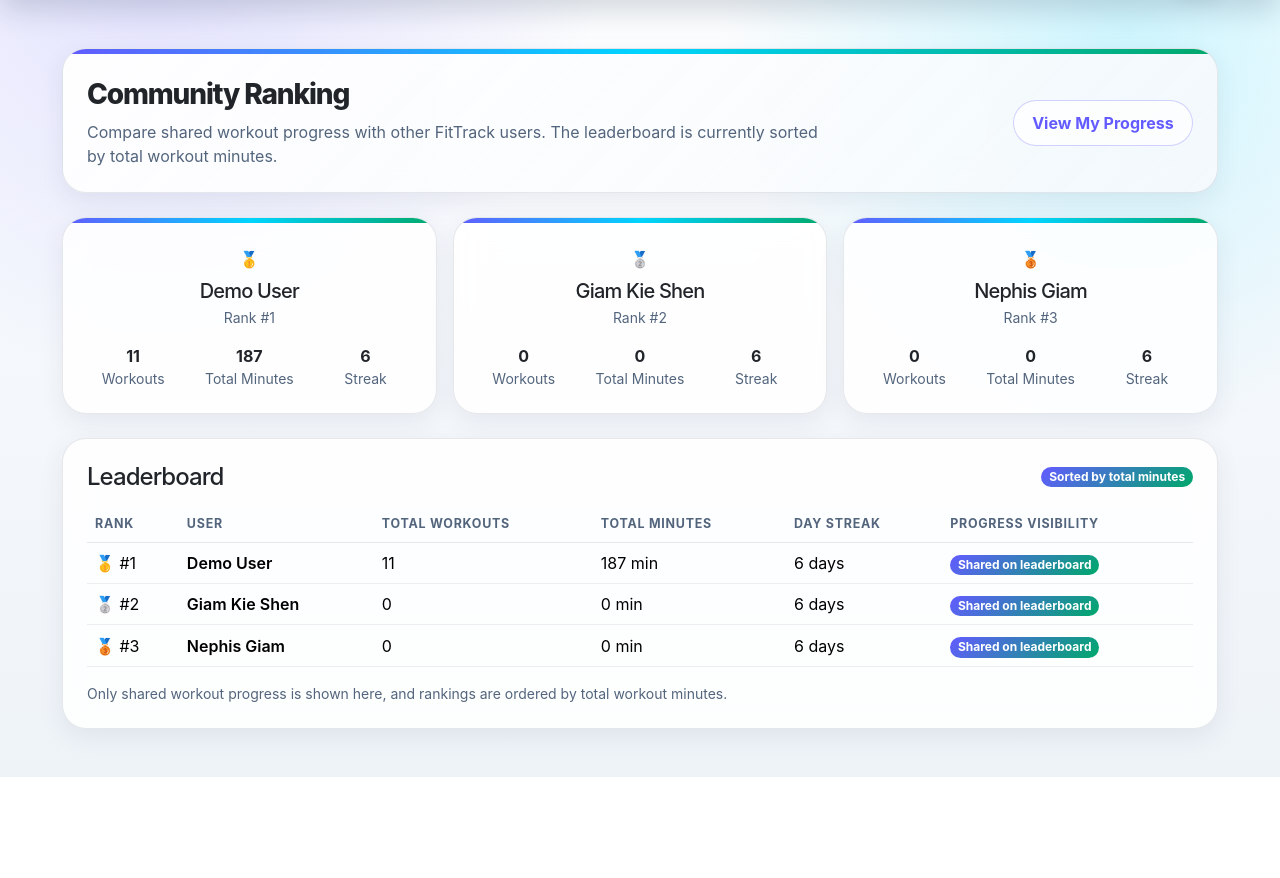
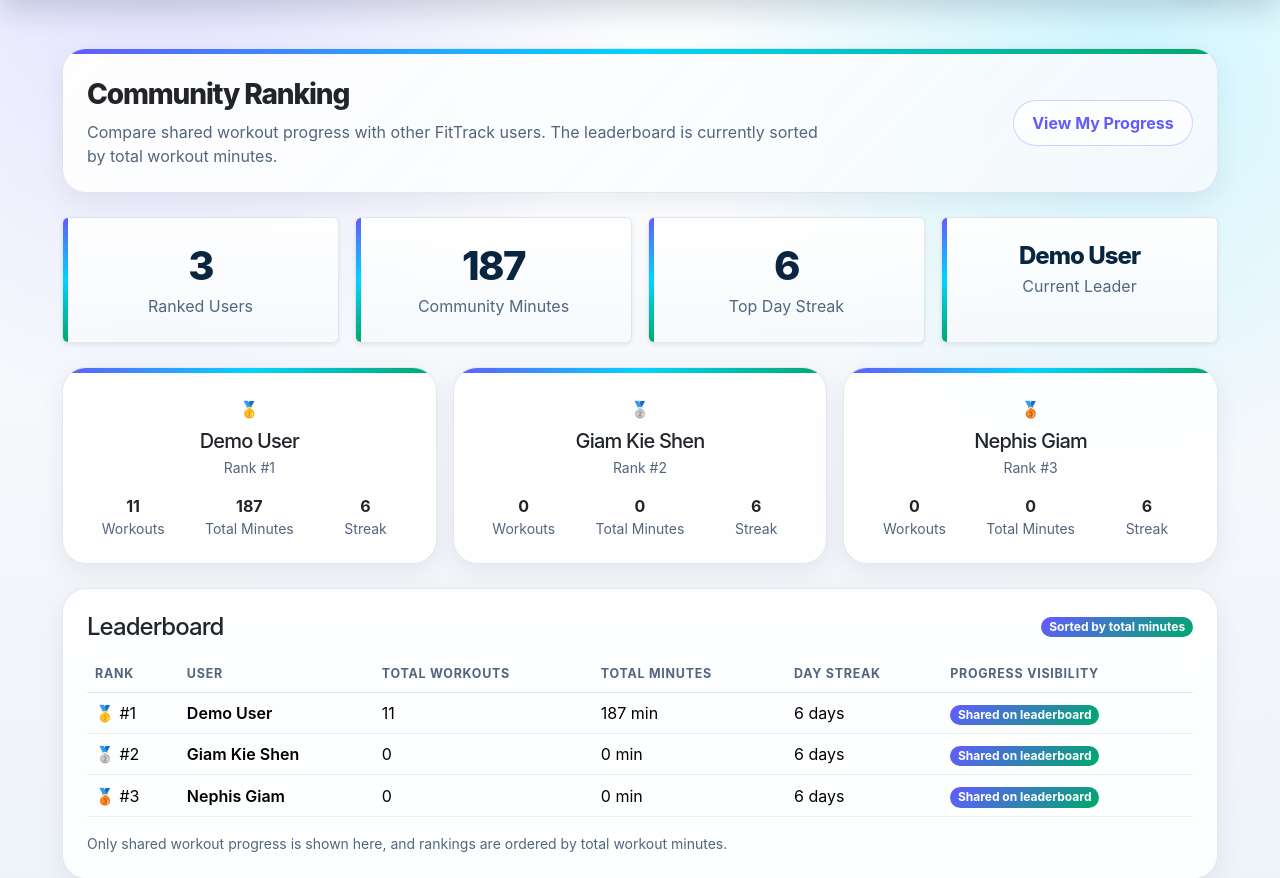
Before and after one commit to kiegiam/CITS3403-Test-Repo, a Flask app: page /ranking in a window 1280 px wide. Shown: the part 72-950 px from the top of the page. Before the commit the page ends 849 px from the top, so only its background shows below. Run offline with Flask 3, Linux system fonts and the light colour scheme; a user stored in the database is signed in; data comes from the database, SQL or seed files in the repository; some libraries are stand-ins or nearby versions.

Commit message:
Add ranking summary metrics

```diff
--- a/app.py
+++ b/app.py
@@ -1252,9 +1252,17 @@ def ranking():
         reverse=True
     )
 
+    ranking_summary = {
+        "total_ranked_users": len(leaderboard),
+        "community_total_minutes": sum(user_data["minutes"] for user_data in leaderboard),
+        "top_streak": max((user_data["streak"] for user_data in leaderboard), default=0),
+        "top_user_name": leaderboard[0]["name"] if leaderboard else None,
+    }
+
     return render_template(
         "ranking.html",
-        leaderboard=leaderboard
+        leaderboard=leaderboard,
+        ranking_summary=ranking_summary
     )
 
 
--- a/templates/ranking.html
+++ b/templates/ranking.html
@@ -137,6 +137,38 @@
                 </section>
             {% else %}
             <section class="mb-4">
+                <div class="row text-center g-3">
+                    <div class="col-md-3">
+                        <div class="stat-box p-4 rounded shadow-sm h-100">
+                            <h2 class="h1 mb-1">{{ ranking_summary.total_ranked_users }}</h2>
+                            <p class="mb-0 text-muted">Ranked Users</p>
+                        </div>
+                    </div>
+
+                    <div class="col-md-3">
+                        <div class="stat-box p-4 rounded shadow-sm h-100">
+                            <h2 class="h1 mb-1">{{ ranking_summary.community_total_minutes }}</h2>
+                            <p class="mb-0 text-muted">Community Minutes</p>
+                        </div>
+                    </div>
+
+                    <div class="col-md-3">
+                        <div class="stat-box p-4 rounded shadow-sm h-100">
+                            <h2 class="h1 mb-1">{{ ranking_summary.top_streak }}</h2>
+                            <p class="mb-0 text-muted">Top Day Streak</p>
+                        </div>
+                    </div>
+
+                    <div class="col-md-3">
+                        <div class="stat-box p-4 rounded shadow-sm h-100">
+                            <h2 class="h4 mb-1">{{ ranking_summary.top_user_name }}</h2>
+                            <p class="mb-0 text-muted">Current Leader</p>
+                        </div>
+                    </div>
+                </div>
+            </section>
+
+            <section class="mb-4">
                 <div class="row g-3">
                     {% for user in leaderboard[:3] %}
                         <div class="col-md-4">
```
